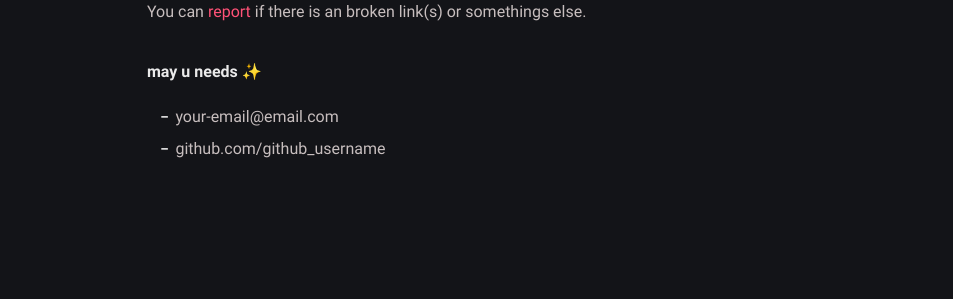
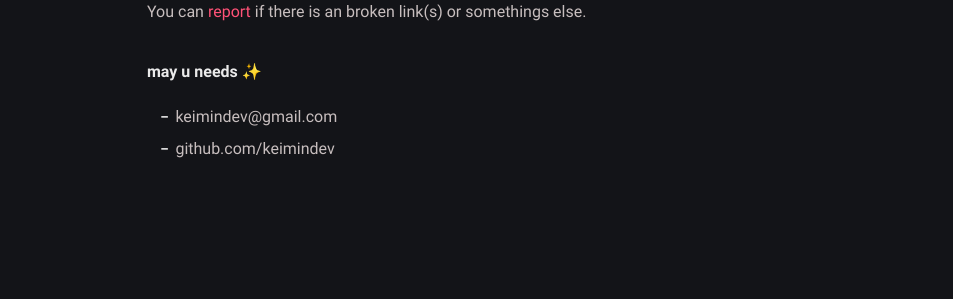
Before and after one commit to keimindev/ming.github.io, a Jekyll site: the page built from about.md, in a window 1280 px wide. Shown: the part 512-811 px from the top of the page, without its empty margins (163-1116 px from the left). Built offline with Jekyll 4.4.1, drawn with Linux system fonts in a browser that asks for light colours.

Commit message:
Update _config.yml

```diff
--- a/_config.yml
+++ b/_config.yml
@@ -16,15 +16,15 @@ author:
     The minimalist Jekyll theme, light and dark mode support, for running a personal site and blog,
     meet Klisé theme at <a href="https://github.com/piharpi/jekyll-klise" target="_blank" rel="noopener">@github</a>.
   username: Ming # general username
-  github: github_username # github username
+  github: keimindev # github username
   twitter: twitter_username # twitter username
   facebook: facebook_username # facebook username
-  email: your-email@email.com # email adress
+  email: keimindev@gmail.com # email adress
   avatar: /assets/img/avatar.jpg # change with your own avatar
 
 # URL settings
-url: "https://keimindev.github.io/ming.github.io" #
-baseurl:
+url: "https://keimindev.github.io" #
+baseurl: /keimindev.github.io
 permalink: /:title/
 google_analytics: # leave it blank if not wish
 fb_appid:
```
